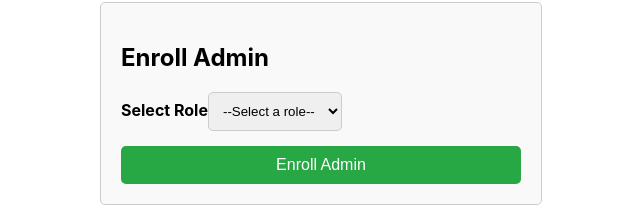
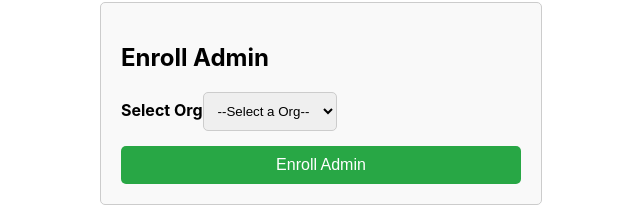
Before and after one commit to SUY113/trustPay-Dapp, a React (Create React App) app: page / in a window 1280 px wide. Shown: the part 148-355 px from the top of the page, without its empty margins (319-959 px from the left). Built offline with nearby package versions, Linux system fonts and the light colour scheme.

Commit message:
Update enrollAdmin

```diff
--- a/package.json
+++ b/package.json
@@ -18,7 +18,7 @@
     "web-vitals": "^2.1.4"
   },
   "scripts": {
-    "start": "react-scripts start",
+    "start": "PORT=8080 react-scripts start",
     "build": "react-scripts build",
     "test": "react-scripts test",
     "eject": "react-scripts eject"
--- a/src/components/Login/EnrollAdmin.js
+++ b/src/components/Login/EnrollAdmin.js
@@ -3,7 +3,7 @@ import React, { useState } from 'react';
 import './EnrollAdmin.css';
 
 const EnrollAdmin = () => {
-  const [selectedRole, setSelectedRole] = useState('');
+  const [selectedOrg, setSelectedOrg] = useState('');
   const [message, setMessage] = useState('');
 
   const handleSubmit = async (e) => {
@@ -14,7 +14,7 @@ const EnrollAdmin = () => {
         headers: {
           'Content-Type': 'application/json',
         },
-        body: JSON.stringify({ orgName: selectedRole }),
+        body: JSON.stringify({ orgName: selectedOrg }),
       });
 
       const data = await response.json();
@@ -34,13 +34,13 @@ const EnrollAdmin = () => {
       <form onSubmit={handleSubmit}>
         <h2>Enroll Admin</h2>
         <div className="form-group">
-          <label>Select Role</label>
+          <label>Select Org</label>
           <select
-            value={selectedRole}
-            onChange={(e) => setSelectedRole(e.target.value)}
+            value={selectedOrg}
+            onChange={(e) => setSelectedOrg(e.target.value)}
             required
           >
-            <option value="">--Select a role--</option>
+            <option value="">--Select a Org--</option>
             <option value="Accountant">Accountant</option>
             <option value="Staff">Staff</option>
             <option value="Manager">Manager</option>
```
Also changed, not shown: src/components/Login/RegisterUser.css (added), src/components/Login/RegisterUser.js (added).
